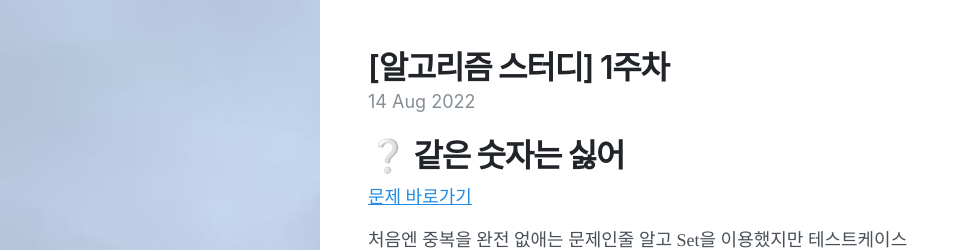
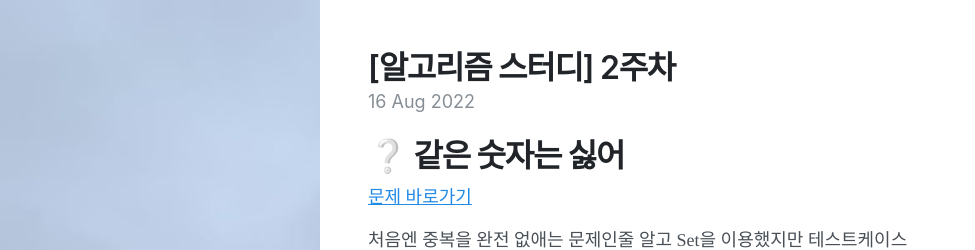
Before and after one commit to micmacbox/micmacbox.github.io, a Jekyll site: the page built from algorithm/_posts/2022-08-16-algorithm_study_week02.md, in a window 1280 px wide and 900 px high. Shown: the top 250 px of the window, without its empty margins (0-975 px from the left). Built offline with Jekyll 4.4.1, drawn with Linux system fonts in a browser that asks for light colours; nearby versions of some CDN libraries.

Commit message:
fix: [알고리즘 스터디 2주차] 게시글 제목, 작성일 수정

```diff
--- a/algorithm/_posts/2022-08-16-algorithm_study_week02.md
+++ b/algorithm/_posts/2022-08-16-algorithm_study_week02.md
@@ -1,9 +1,9 @@
 ---
 layout: post
-title: "[알고리즘 스터디] 1주차"
+title: "[알고리즘 스터디] 2주차"
 categories: algorithm
 tags: [javascript, algorithm]
-date: 2022-08-15 01:00 +0800
+date: 2022-08-17 01:00 +0800
 # toc: true
 ---
 
```
